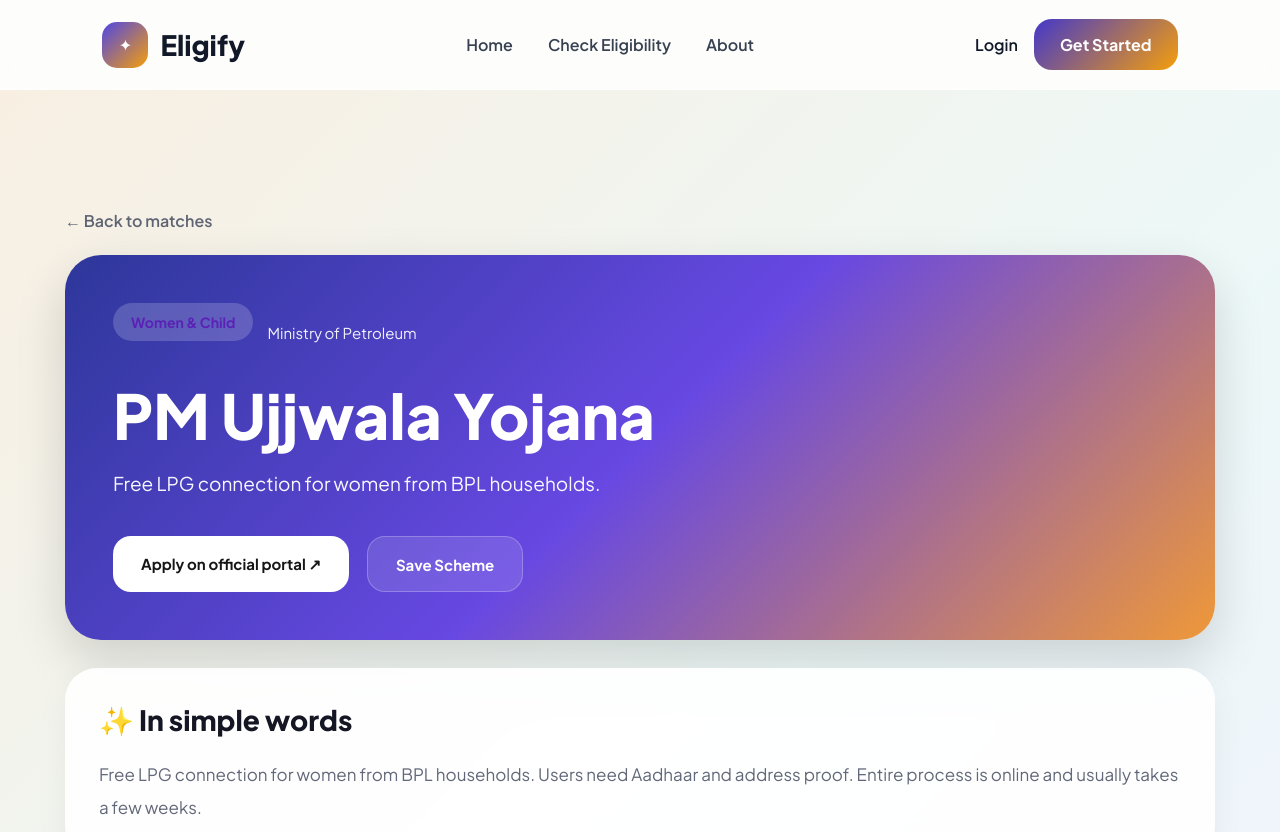
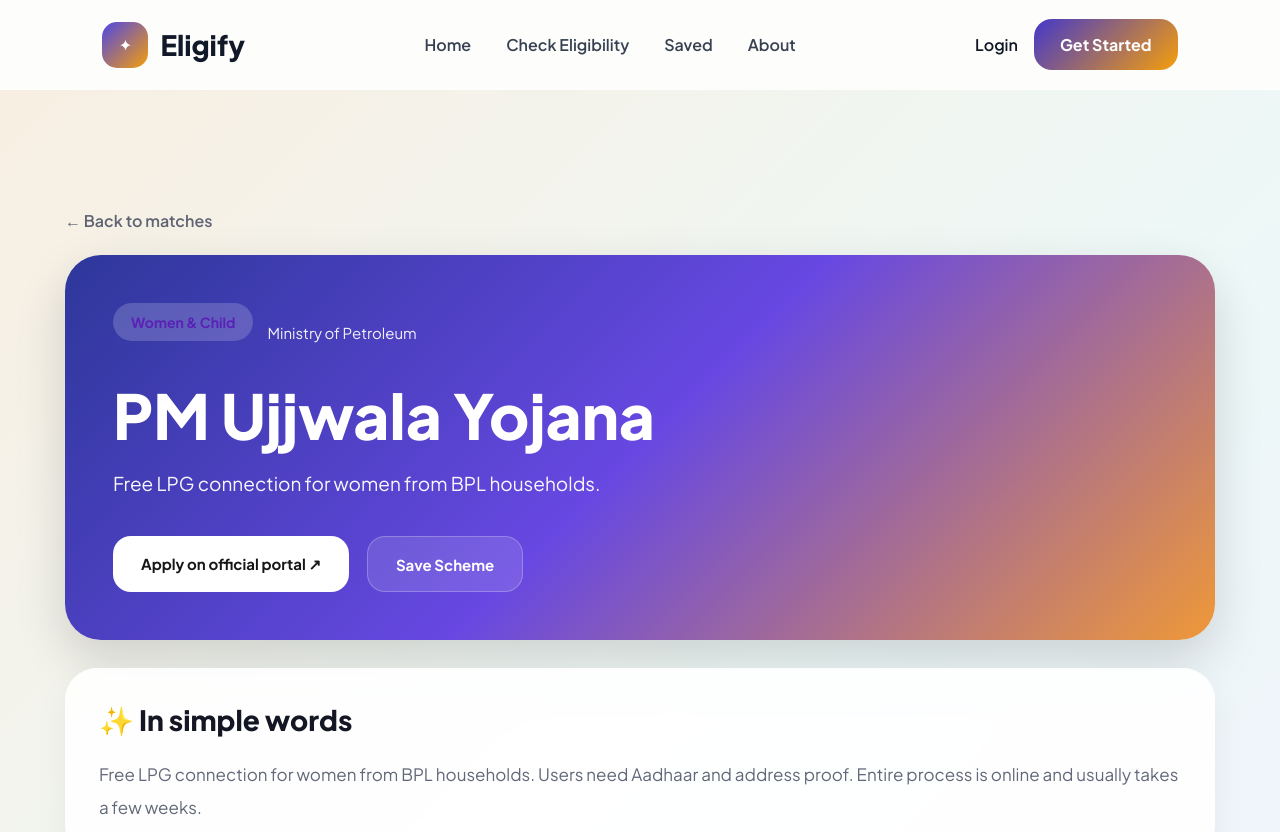
Before and after one commit to musharrifkhan/Eligify, a React (Vite) app: page /scheme/1 in a window 1280 px wide. Shown: the top 832 px of the page. Built offline with nearby package versions, Linux system fonts and the light colour scheme.

Commit message:
Update Navbar.jsx

```diff
--- a/src/components/Navbar.jsx
+++ b/src/components/Navbar.jsx
@@ -49,7 +49,15 @@
         >
           Check Eligibility
         </NavLink>
-
+<NavLink
+          to={
+            isAuthenticated
+              ? "/saved"
+              : "/login"
+          }
+        >
+          Saved
+        </NavLink>
 
 
         <NavLink to="/about">
```
